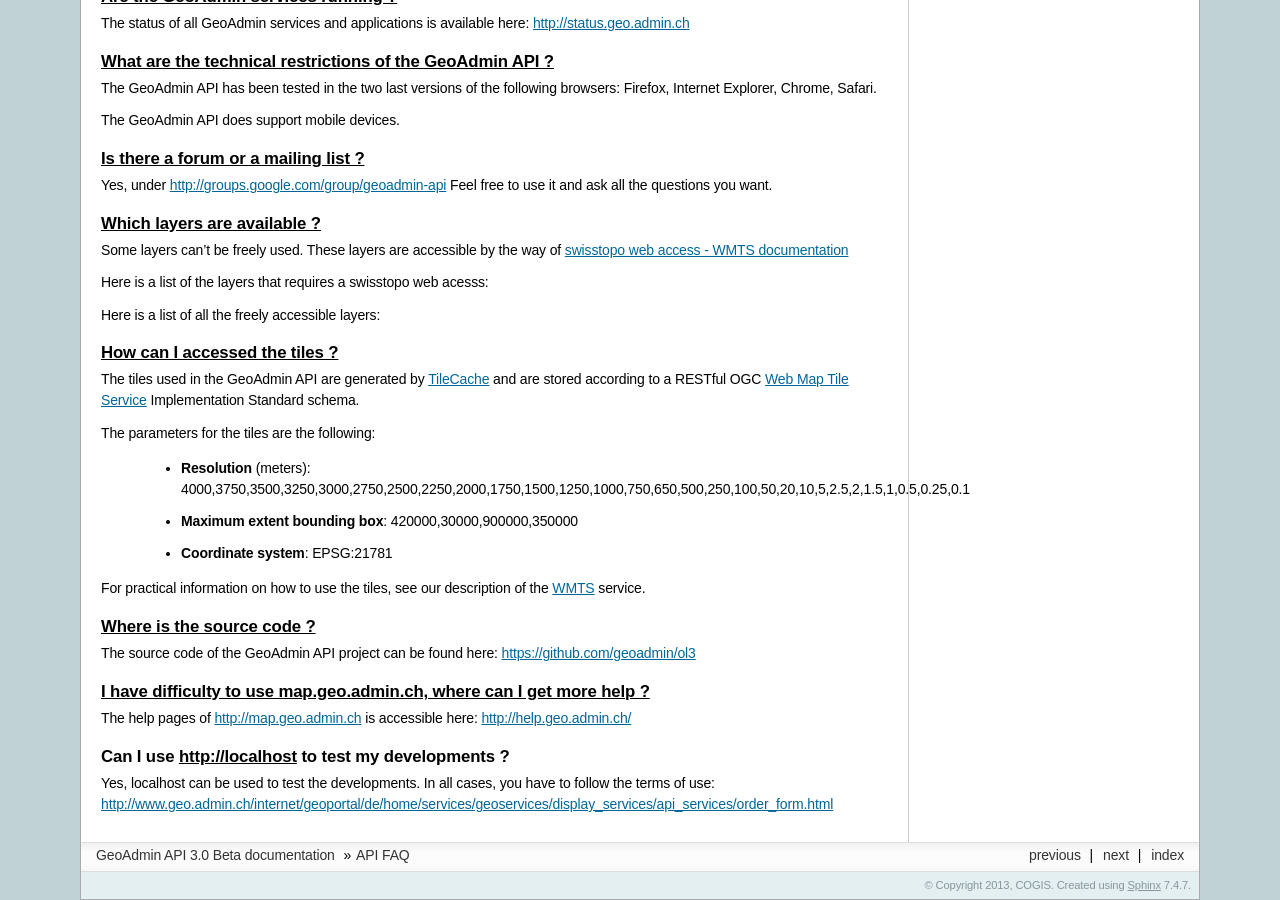
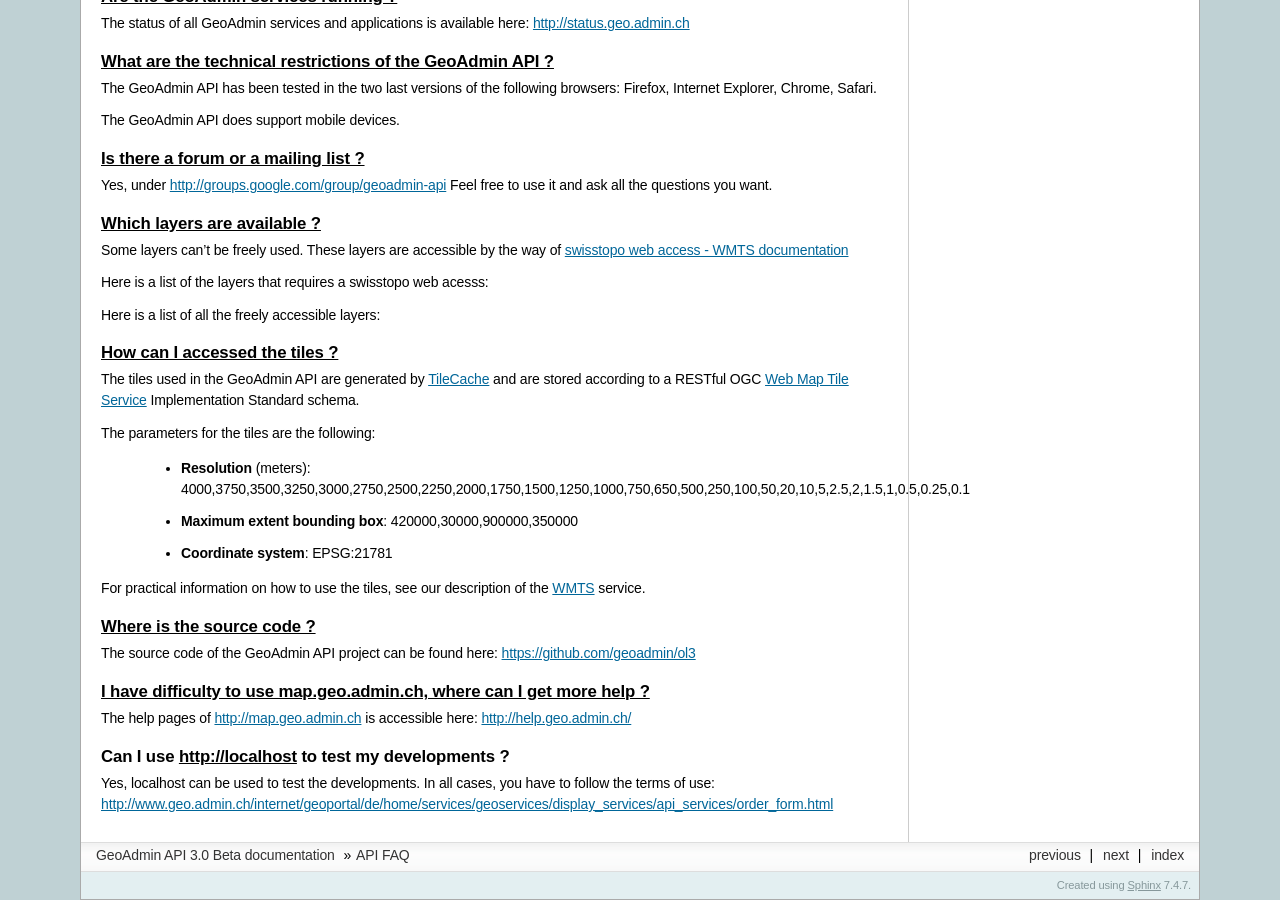
Before and after one commit to swisstopo-test/doc-chsdi3, a Sphinx documentation site: the page built from source/api/faq/index.rst, in a window 1280 px wide and 900 px high, scrolled down 913 px. Built offline with Sphinx 7.4.7, drawn with Linux system fonts in a browser that asks for light colours; formulas are drawn with MathJax 3.

Commit message:
Remove copyrights

```diff
--- a/source/api/faq/index.rst
+++ b/source/api/faq/index.rst
@@ -24,7 +24,7 @@ What is the license of the GeoAdmin API ?
 The GeoAdmin JavaScript API has a BSD license.
 
 Are the GeoAdmin services running ?
-----------------------------------
+-----------------------------------
 
 The status of all GeoAdmin services and applications is available here: http://status.geo.admin.ch
 
--- a/source/conf.py
+++ b/source/conf.py
@@ -163,7 +163,7 @@ html_static_path = ['_static']
 #html_show_sphinx = True
 
 # If true, "(C) Copyright ..." is shown in the HTML footer. Default is True.
-#html_show_copyright = True
+html_show_copyright = False
 
 # If true, an OpenSearch description file will be output, and all pages will
 # contain a <link> tag referring to it.  The value of this option must be the
```
